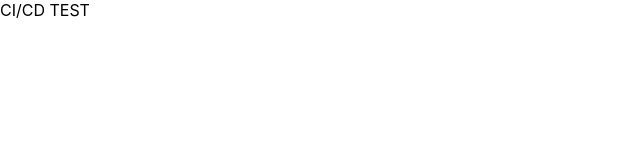
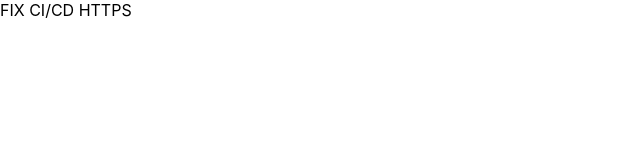
Before and after one commit to TEAM-7E7/7E7-FE, a React (Create React App) app: page / in a window 1280 px wide. Shown: the top 160 px of the page, without its empty margins (0-640 px from the left). Built offline with nearby package versions, Linux system fonts and the light colour scheme.

Commit message:
fix: CI/CD

```diff
--- a/src/App.tsx
+++ b/src/App.tsx
@@ -1,5 +1,5 @@
 const App = () => {
-  return <div>CI/CD TEST</div>;
+  return <div>FIX CI/CD HTTPS</div>;
 };
 
 export default App;
```
